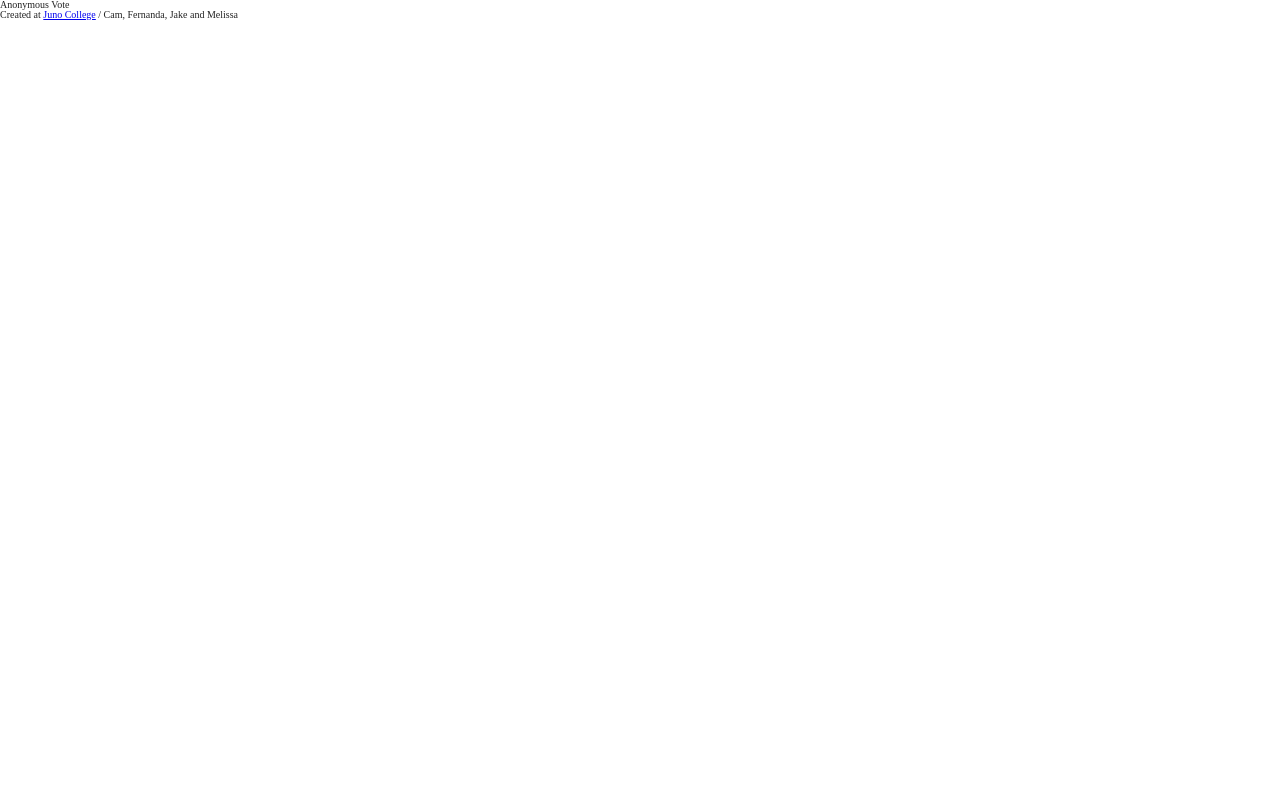
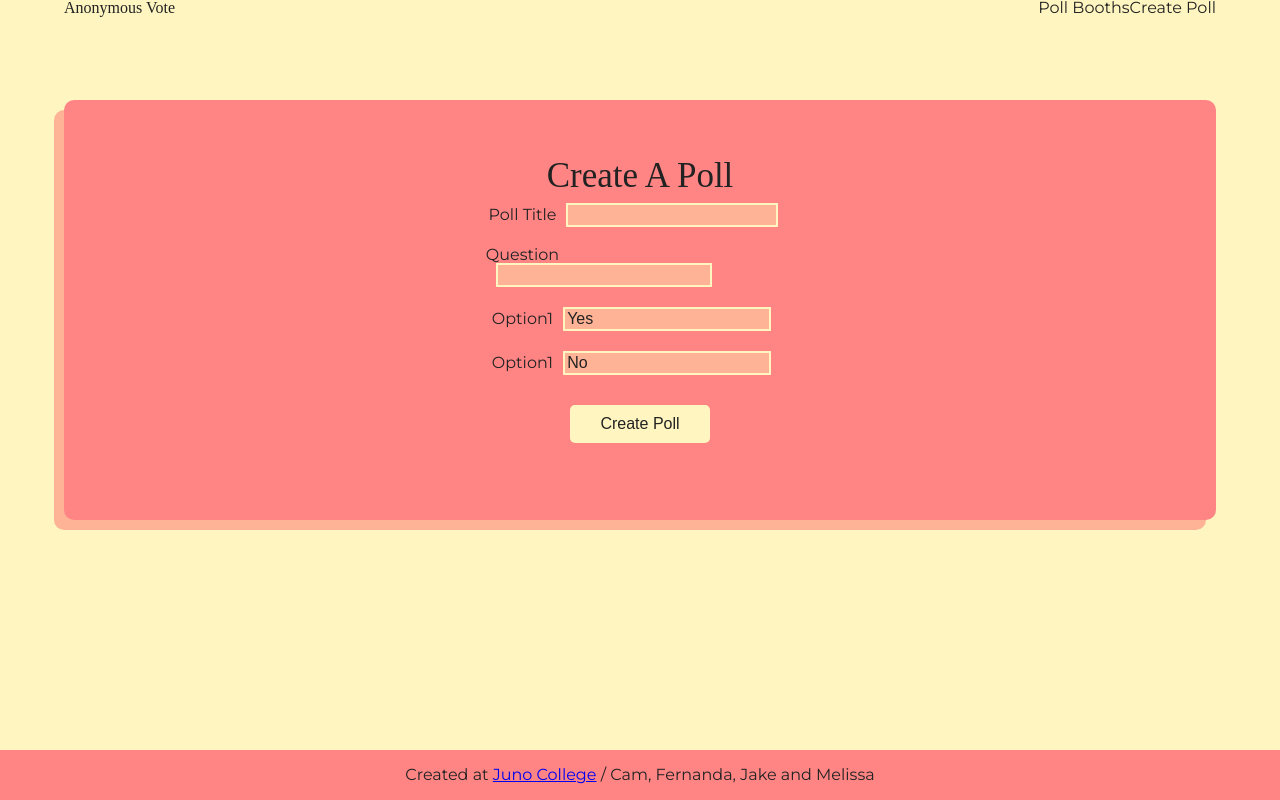
Before and after one commit to fthiesen/popsipoll, a React (Create React App) app: page / in a window 1280 px wide. Built offline with nearby package versions, Linux system fonts and the light colour scheme; a web font is replaced by a local one.

Commit message:
Jake-Mar-13

```diff
--- a/src/App.js
+++ b/src/App.js
@@ -1,7 +1,7 @@
-import './App.scss';
-import firebase from './firebase';
-import Header from './Header';
-import Footer from './Footer';
+import "./App.scss";
+import firebase from "./firebase";
+import Header from "./Header";
+import Footer from "./Footer";
 
 // Pseudo Code
 // 1. Create Poll Component
@@ -10,14 +10,14 @@ import Footer from './Footer';
 //                  : onChange()- useState to store data which is from input boxes
 //                  : firebase.js -> access to firebase
 //                  : onSubmit() - store data from useState to firebase
-//                  : useEffect ( on('value') -> so we can get unikey key from firebase right away to generate unique url)
+//                  : useEffect ( on("value") -> so we can get unikey key from firebase right away to generate unique url)
 //                  : url +  uniquekey ie. poll.app/[uniquekey from firebase] -> creator will share this to voters
 //
 // 2. Voting Component
 // users go to a poll booth with url + uniquekey
 // display polling booth by
 //        : grab uniquekey from the url
-//        : search the poll and call values by the uniquekey - ref(uniquekey).child('question)/.child(options)
+//        : search the poll and call values by the uniquekey - ref(uniquekey).child("question)/.child(options)
 //        : display polling booth form (yes or no radiobutton) - with the data from firebase
 //        : user select one of the options (yes or no) , submit (answer required) -> the app retrieves current voting number and add one and save it (yes++ or no++)
 //
@@ -38,9 +38,40 @@ import Footer from './Footer';
 
 
 function App() {
+
+
+  const handleSubmit = () => {
+
+  }
+
   return (
-    <div className="App">
+    <div className="App container">
       <Header />
+      <main className="wrapper">
+        <section className="create-poll">
+          <h1>Create A Poll</h1>
+          <form>
+            <div>
+              <label htmlFor="poll-title">Poll Title</label>
+              <input name="poll-title" id="poll-title" type="text"/>
+            </div>
+            <div>
+              <label htmlFor="poll-question">Question</label>
+              <input name="poll-question" id="poll-question" type="text" />
+            </div>
+            <div>
+              <label htmlFor="option1">Option1</label>
+              <input type="text" name="option1" id="option1" placeholder="Yes" value="Yes" disabled/>
+            </div>
+            <div>
+              <label htmlFor="option2">Option1</label>
+              <input type="text" name="option2" id="option2" placeholder="No" value="No" disabled/>
+            </div>
+            <button onSubmit={handleSubmit}>Create Poll</button>
+          </form>
+        </section>
+      </main>
+
       <Footer />
     </div>
   );
--- a/src/App.scss
+++ b/src/App.scss
@@ -5,3 +5,96 @@
 html {
   font-size: 62.5%;
 }
+
+body {
+  font-size: 1.6rem;
+  font-family: $body;
+  background-color: $yellow;
+}
+
+h1, h2, h3, h4, h5, h6 {
+  font-family: $heading;
+}
+
+h1 {
+  font-size: 3.5rem;
+}
+
+.container {
+  display: grid;
+  grid-template-rows: 100px 1fr 50px;
+  // grid-template-areas: "header" "main" "footer";
+  height: 100vh;
+}
+
+header {
+  background-color: $yellow;
+  display: flex;
+  justify-content: space-between;
+
+  ul {
+    display: flex;
+  }
+}
+
+.wrapper {
+  max-width: 1300px;
+  width: 90%;
+  margin: 0 auto;
+}
+
+.create-poll {
+  display: flex;
+  flex-direction: column;
+  justify-content: center;
+  align-items: center;
+  background-color: $red;
+  box-shadow: -10px 10px $orange;
+  padding: 5% 10%;
+  border-radius: 10px;
+
+  form {
+    display: flex;
+    flex-direction: column;
+    justify-content: center;
+    align-items: center;
+
+    div {
+      margin: 10px;
+    }
+
+    label {
+      width: 30%;
+    }
+
+    input {
+      width: 70%;
+      margin: 0 10px;
+      border: 2px solid $yellow;
+      background-color: $orange;
+    }
+
+
+  }
+}
+
+button {
+
+      margin: 20px;
+      padding: 10px 30px;
+      background-color: $yellow;
+      border: none;
+      border-radius: 5px;
+    }
+
+footer {
+  display: flex;
+  justify-content: center;
+  align-items: center;
+  background-color: $red;
+
+  p{
+
+
+  }
+}
--- a/src/Footer.js
+++ b/src/Footer.js
@@ -1,6 +1,8 @@
 function Footer() {
   return (
-    <p>Created at <a href="https://junocollege.com">Juno College</a> / Cam, Fernanda, Jake and Melissa</p>
+    <footer>
+      <p>Created at <a href="https://junocollege.com">Juno College</a> / Cam, Fernanda, Jake and Melissa</p>
+    </footer>
   )
 }
 
--- a/src/Header.js
+++ b/src/Header.js
@@ -1,6 +1,14 @@
 function Header() {
   return (
-    <h1>Anonymous Vote</h1>
+    <header className="wrapper">
+      <h2>Anonymous Vote</h2>
+      <nav>
+        <ul>
+          <li>Poll Booths</li>
+          <li>Create Poll</li>
+        </ul>
+      </nav>
+    </header>
   )
 }
 
```
